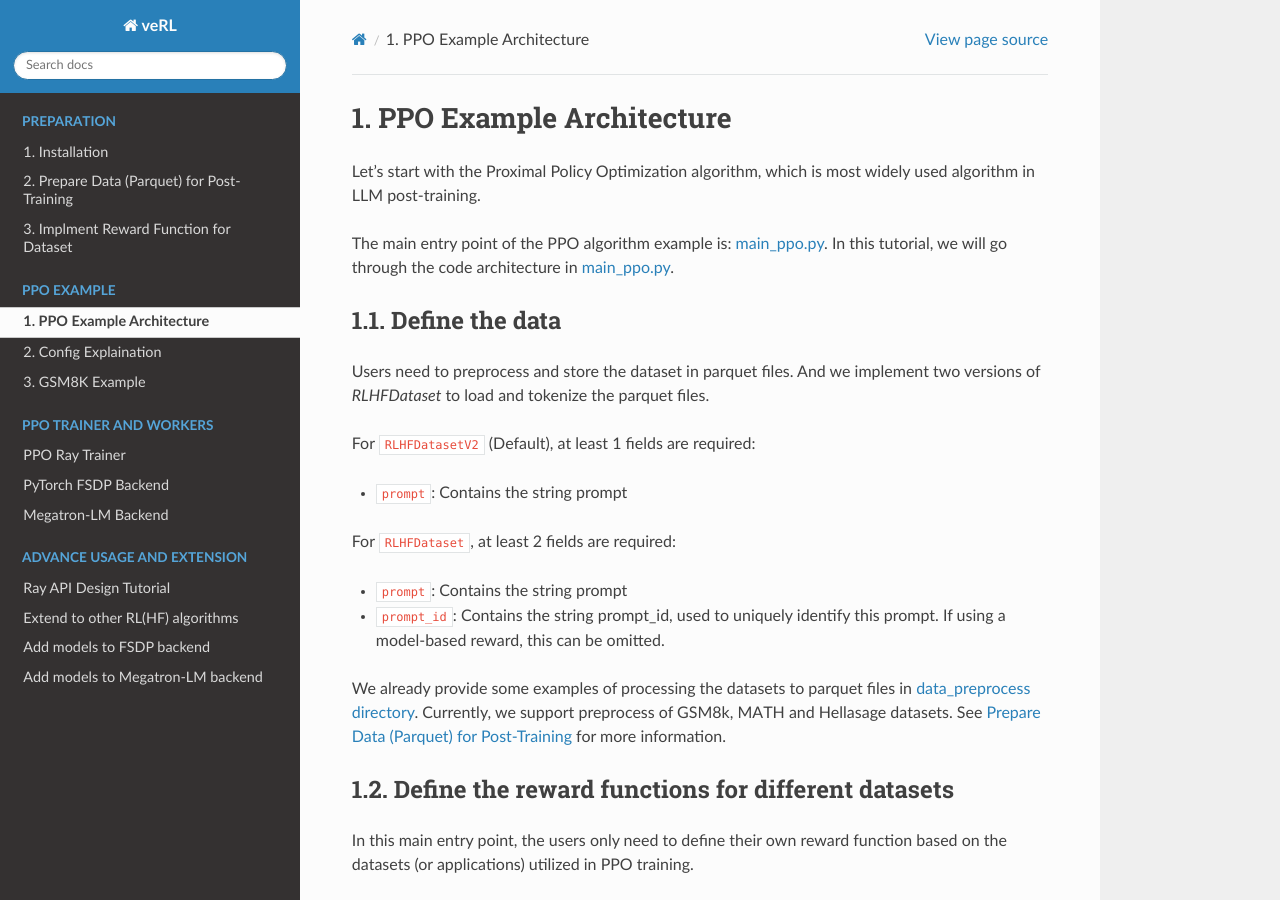
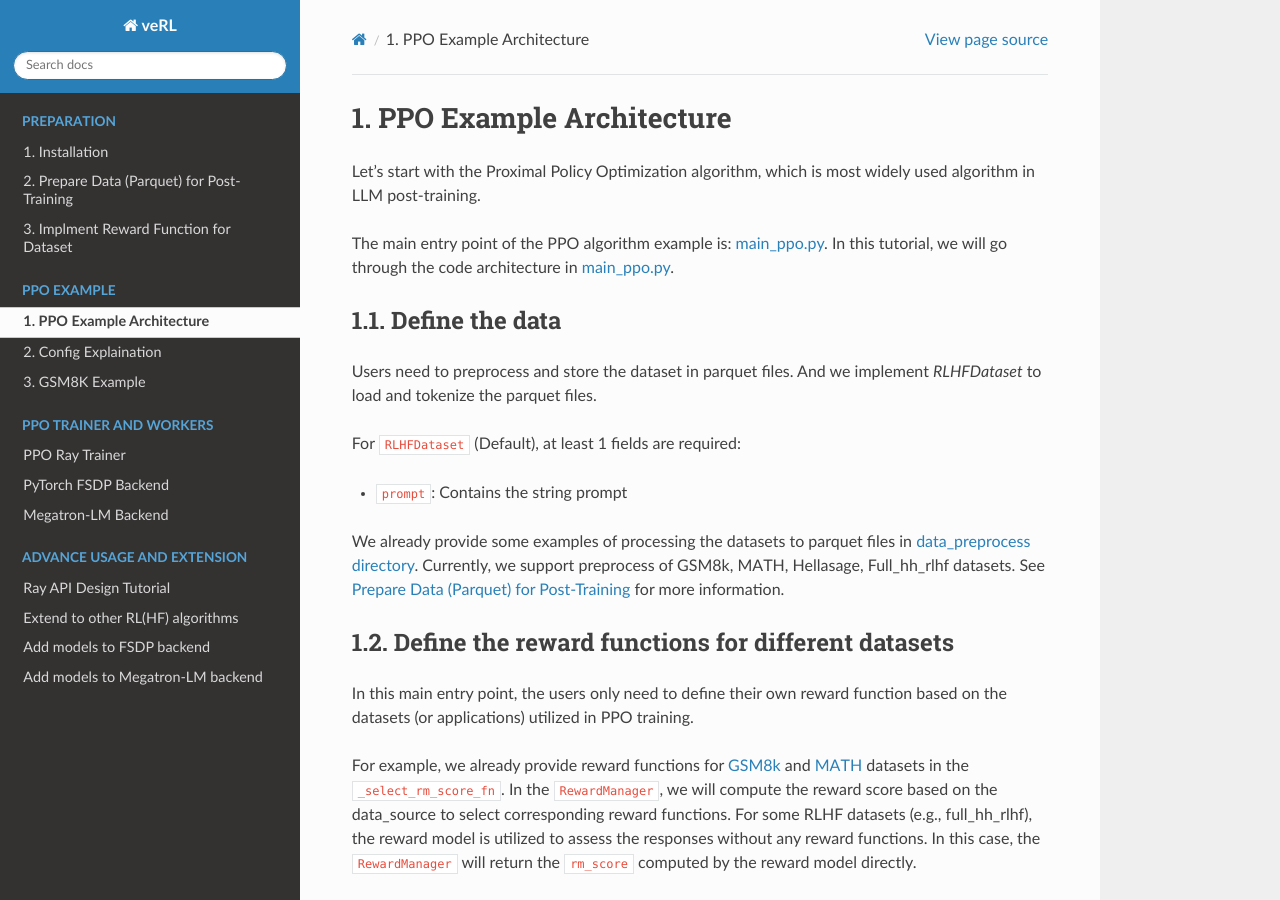
Before and after one commit to PeterSH6/verl-doc, a Sphinx documentation site: the page built from docs/examples/ppo_code_architecture.rst, in a window 1280 px wide and 900 px high. Built offline with Sphinx 7.4.7 and the Read the Docs theme 3.1.0, drawn with Linux system fonts in a browser that asks for light colours.

Commit message:
update doc

```diff
--- a/docs/examples/config.rst
+++ b/docs/examples/config.rst
@@ -47,8 +46,6 @@ Data
   chat template. If using a model-based RM, and the policy and RM
   chat_templates are different, this flag needs to be set
 - ``data.return_raw_chat``:
-- ``data.version``: if ‘v2’, then using ``RLHFDatasetV2``. Else, using
-  ``RLHFDataset``
 - ``data.truncation``: Truncate the input_ids or prompt length if they
   exceed max_prompt_length. Default is ‘error’, not allow exceed the
   max_prompt_length. The users should increase the max_prompt_length if
--- a/docs/examples/ppo_code_architecture.rst
+++ b/docs/examples/ppo_code_architecture.rst
@@ -12,22 +12,15 @@ Define the data
 ---------------
 
 Users need to preprocess and store the dataset in parquet files.
-And we implement two versions of `RLHFDataset` to load and tokenize the parquet files.
+And we implement `RLHFDataset` to load and tokenize the parquet files.
 
-For ``RLHFDatasetV2`` (Default), at least 1 fields are required:
+For ``RLHFDataset`` (Default), at least 1 fields are required:
 
 - ``prompt``: Contains the string prompt
 
-For ``RLHFDataset``, at least 2 fields are required:
-
-- ``prompt``: Contains the string prompt
-
-- ``prompt_id``: Contains the string prompt_id, used to uniquely identify
-  this prompt. If using a model-based reward, this can be omitted.
-
 We already provide some examples of processing the datasets to parquet
 files in `data_preprocess directory <https://github.com/volcengine/verl/blob/main/examples/data_preprocess>`_. Currently, we support
-preprocess of GSM8k, MATH and Hellasage datasets. See :doc:`../preparation/prepare_data` for
+preprocess of GSM8k, MATH, Hellasage, Full_hh_rlhf datasets. See :doc:`../preparation/prepare_data` for
 more information.
 
 Define the reward functions for different datasets
--- a/docs/preparation/install.rst
+++ b/docs/preparation/install.rst
@@ -49,9 +49,6 @@ found in :doc:`FSDP Workers<../workers/fsdp_workers>`.
    pip3 install liger_kernel
    pip3 install ray==2.10 # other version may have bug
 
-   # install hdfs_io
-   export PYTHONPATH="$(pwd)/verl/utils/:$PYTHONPATH"
-
    # flash attention 2
    pip3 install flash-attn --no-build-isolation
 
--- a/docs/workers/ray_trainer.rst
+++ b/docs/workers/ray_trainer.rst
@@ -14,14 +14,14 @@ The ``PPORayTrainer``, as a single process, is responsible for loading a
 complete batch of samples (prompts) from the dataset and then dispatch
 to different worker_groups runnning on different GPUs.
 
-To generalize the data loading, we implement the ``RLHFDatasetV2`` class
+To generalize the data loading, we implement the ``RLHFDataset`` class
 to load the preprocessed parquet files, apply chat templates to the
 prompts, add padding, truncate prompts that exceed max prompt length and
 then tokenize.
 
 .. code:: python
 
-   self.train_dataset = RLHFDatasetV2(parquet_files=self.config.data.train_files,
+   self.train_dataset = RLHFDataset(parquet_files=self.config.data.train_files,
                                        tokenizer=self.tokenizer,
                                        prompt_key=self.config.data.prompt_key,
                                        max_prompt_length=self.config.data.max_prompt_length,
```
Also changed, not shown: other parts of docs/examples/config.rst (+0 -1 lines), docs/examples/gsm8k_example.rst (+9 -0 lines), docs/preparation/prepare_data.rst (+4 -4 lines).
